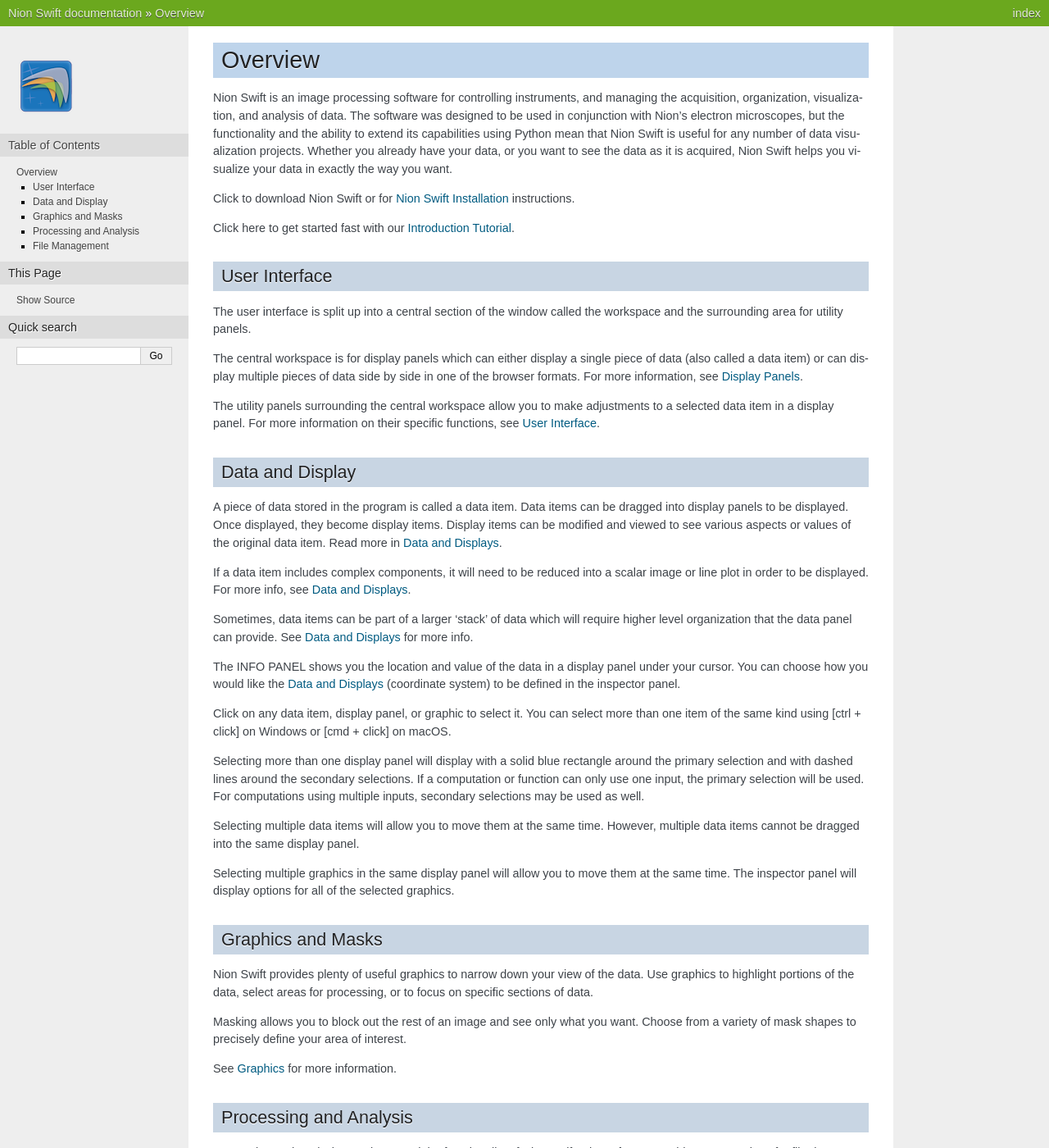
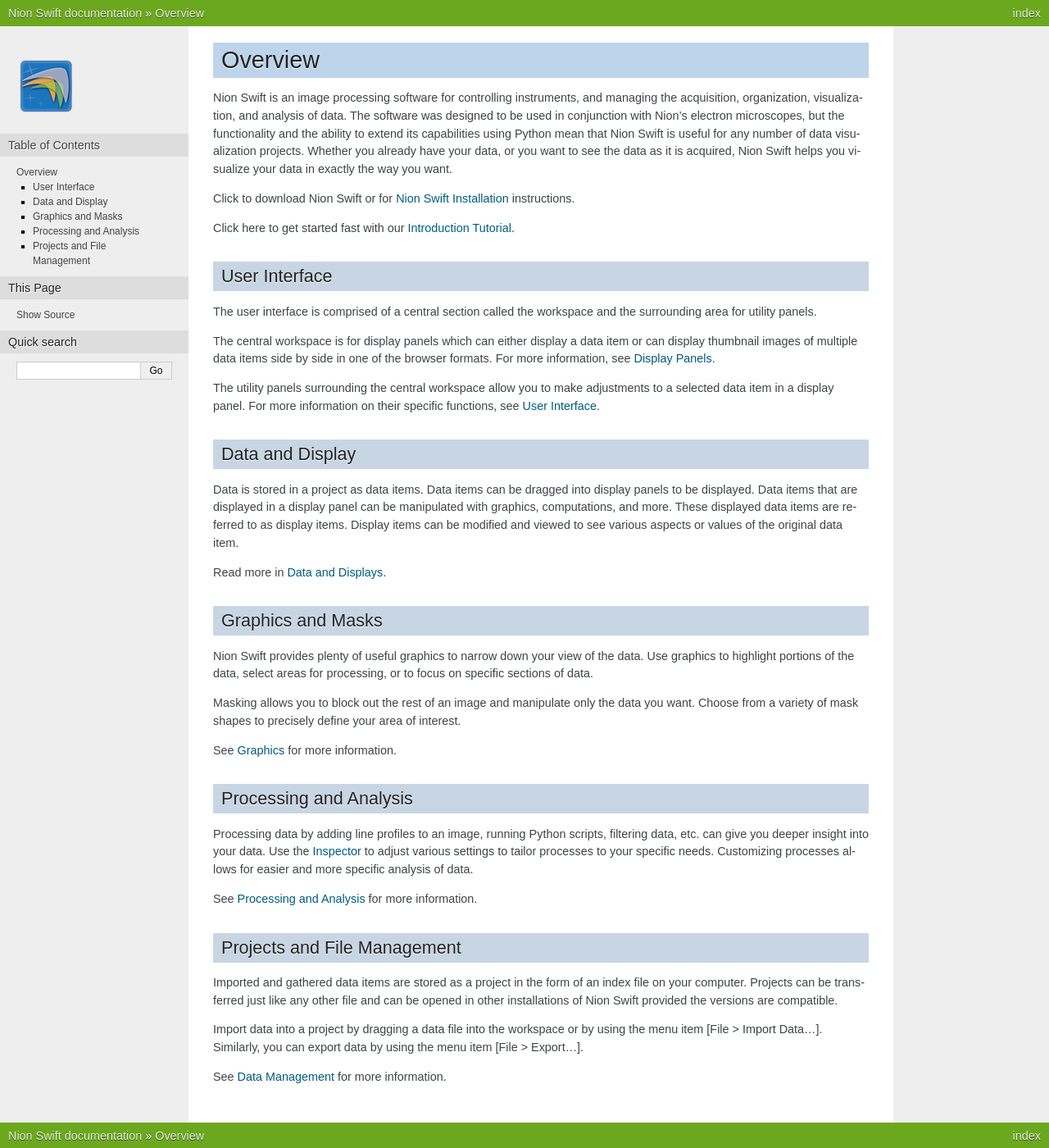
Before and after one commit to nion-software/nionswift, a Sphinx documentation site: the page built from docs/introduction.rst, in a window 1280 px wide and 1400 px high. Shown: the whole window at 82% size. Built offline with Sphinx 7.4.7, drawn with Linux system fonts in a browser that asks for light colours; some of the changed text lies outside the part shown.

Commit message:
Overview Edits 1

```diff
--- a/docs/introduction.rst
+++ b/docs/introduction.rst
@@ -12,46 +12,36 @@ Click here to get started fast with our :ref:`basic-use`.
 
 User Interface
 ==============
-The user interface is split up into a central section of the window called the workspace and the surrounding area for utility panels.
+The user interface is comprised of a central section called the workspace and the surrounding area for utility panels.
 
-The central workspace is for display panels which can either display a single piece of data (also called a data item) or can display multiple pieces of data side by side in one of the browser formats. For more information, see :ref:`display-panels`.
+The central workspace is for display panels which can either display a data item or can display thumbnail images of multiple data items side by side in one of the browser formats. For more information, see :ref:`display-panels`.
 
 The utility panels surrounding the central workspace allow you to make adjustments to a selected data item in a display panel. For more information on their specific functions, see :ref:`user-interface`.
 
 Data and Display
 ================
-A piece of data stored in the program is called a data item. Data items can be dragged into display panels to be displayed. Once displayed, they become display items. Display items can be modified and viewed to see various aspects or values of the original data item. Read more in :ref:`data-items`.
+Data is stored in a project as data items. Data items can be dragged into display panels to be displayed. Data items that are displayed in a display panel can be manipulated with graphics, computations, and more. These displayed data items are referred to as display items. Display items can be modified and viewed to see various aspects or values of the original data item.
 
-If a data item includes complex components, it will need to be reduced into a scalar image or line plot in order to be displayed. For more info, see :ref:`data-items`.
-
-Sometimes, data items can be part of a larger 'stack' of data which will require higher level organization that the data panel can provide. See :ref:`data-items` for more info.
-
-The INFO PANEL shows you the location and value of the data in a display panel under your cursor. You can choose how you would like the :ref:`data-items` (coordinate system) to be defined in the inspector panel.
-
-Click on any data item, display panel, or graphic to select it. You can select more than one item of the same kind using [ctrl + click] on Windows or [cmd + click] on macOS.
-
-Selecting more than one display panel will display with a solid blue rectangle around the primary selection and with dashed lines around the secondary selections. If a computation or function can only use one input, the primary selection will be used. For computations using multiple inputs, secondary selections may be used as well.
-
-Selecting multiple data items will allow you to move them at the same time. However, multiple data items cannot be dragged into the same display panel.
-
-Selecting multiple graphics in the same display panel will allow you to move them at the same time. The inspector panel will display options for all of the selected graphics.
+Read more in :ref:`data-items`.
 
 Graphics and Masks
 ==================
 Nion Swift provides plenty of useful graphics to narrow down your view of the data. Use graphics to highlight portions of the data, select areas for processing, or to focus on specific sections of data.
 
-Masking allows you to block out the rest of an image and see only what you want. Choose from a variety of mask shapes to precisely define your area of interest.
+Masking allows you to block out the rest of an image and manipulate only the data you want. Choose from a variety of mask shapes to precisely define your area of interest.
 
 See :ref:`graphics` for more information.
 
 Processing and Analysis
 =======================
-Processing and analysis greatly expand the functionality of Nion Swift. The software provides many options for filtering, transforming, and more. Computations allow for specific and customizable processes, and there is even support for python scripting to add your own computations.
+Processing data by adding line profiles to an image, running Python scripts, filtering data, etc. can give you deeper insight into your data. Use the :ref:`inspector panel` to adjust various settings to tailor processes to your specific needs. Customizing processes allows for easier and more specific analysis of data.
 
 See :ref:`processing` for more information.
 
-File Management
-===============
-Make use of Nion Swift without live acquisition by importing your own data files into the program, take your files with you by exporting your data, save your project files and use them on any other installation of Nion Swift, make copies of your data to create a backup, and contact us about recovery options.
+Projects and File Management
+============================
+Imported and gathered data items are stored as a project in the form of an index file on your computer. Projects can be transferred just like any other file and can be opened in other installations of Nion Swift provided the versions are compatible.
+
+Import data into a project by dragging a data file into the workspace or by using the menu item [File > Import Data…]. Similarly, you can export data by using the menu item [File > Export…].
 
 See :ref:`data-management` for more information.
```
